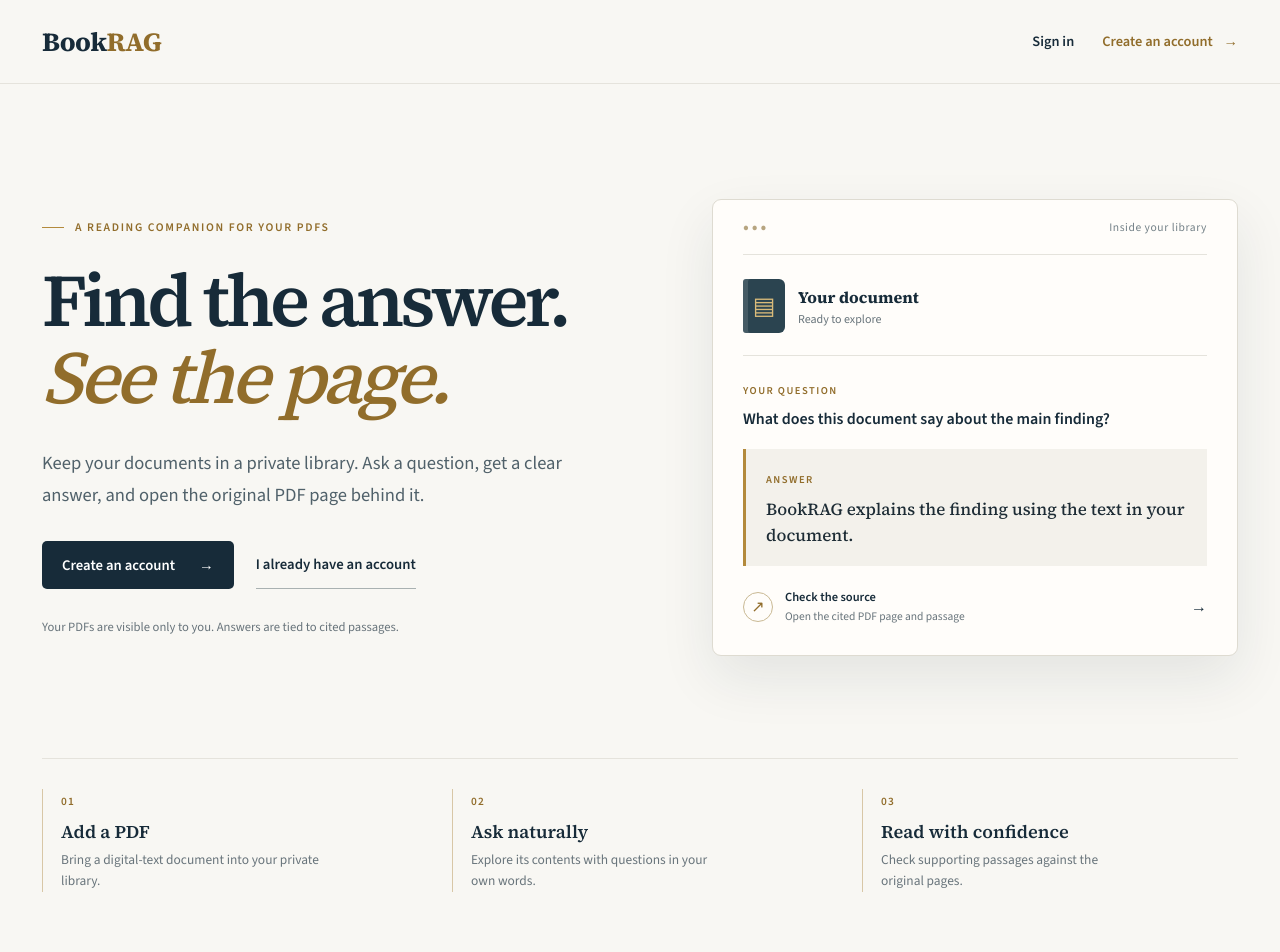
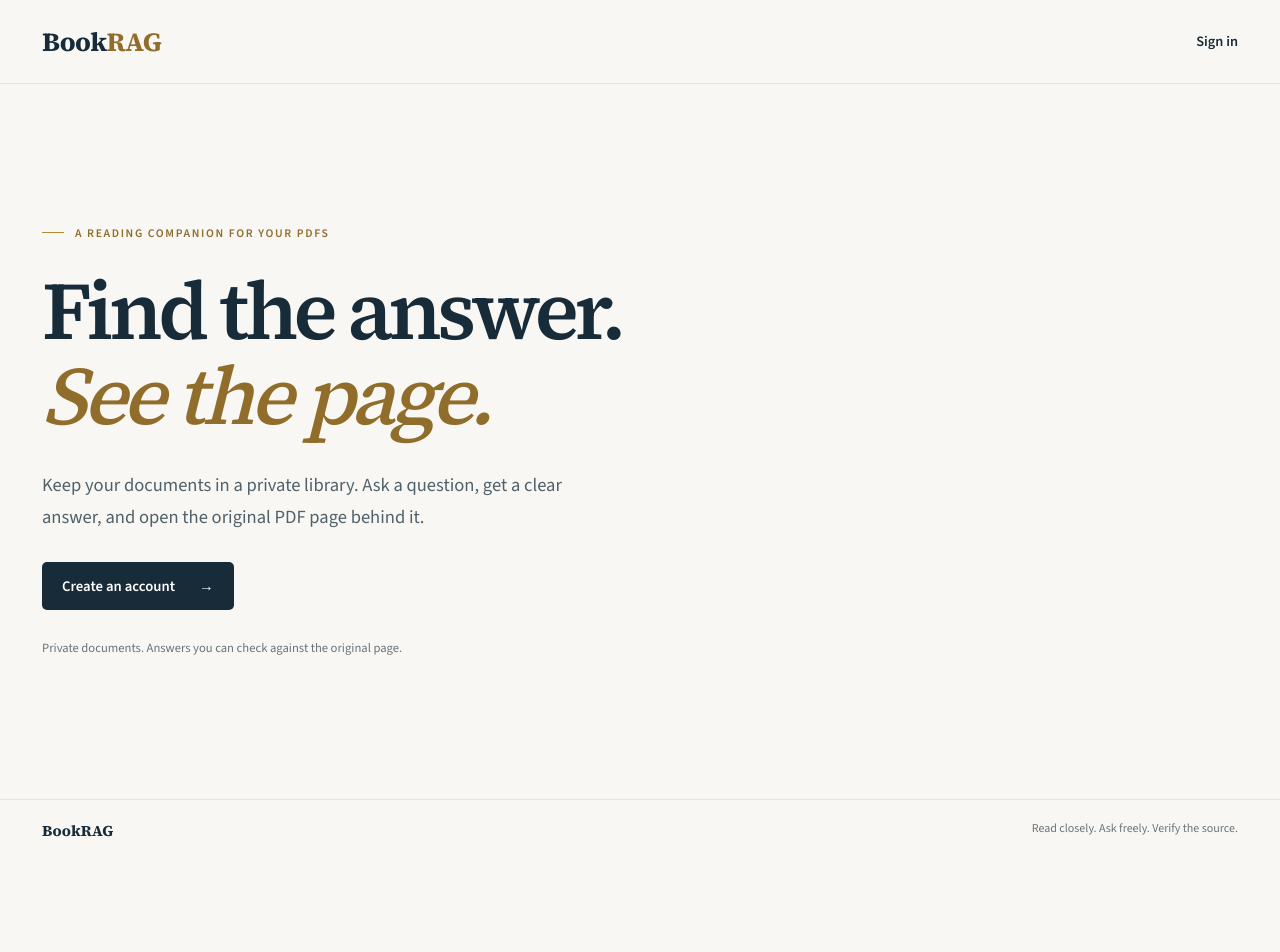
Before and after one commit to manumathewjiss/BookRAG, a Next.js app in the folder cloud_frontend/: page / in a window 1280 px wide. Shown: the top 952 px of the page. After the commit the page ends 866 px from the top, so only its background shows below. Built offline with nearby package versions, Linux system fonts and the light colour scheme; no server answers.

Commit message:
Simplify BookRAG landing page

```diff
--- a/cloud_frontend/src/app/globals.css
+++ b/cloud_frontend/src/app/globals.css
@@ -467,34 +467,19 @@ button:focus-visible,a:focus-visible,input:focus-visible,textarea:focus-visible
 .landing-header nav { display:flex; align-items:center; gap:28px; }
 .landing-header nav a { text-decoration:none; font-size:.9rem; font-weight:600; }
 .landing-signin { color:var(--navy); }
-.landing-header-cta { color:var(--brass-deep); }
-.landing-header-cta span { margin-left:8px; }
 .landing-main { flex:1; padding:0 42px; }
-.landing-hero { display:grid; grid-template-columns:minmax(0,1.06fr) minmax(360px,.94fr); align-items:center; gap:clamp(40px,6vw,100px); padding:clamp(64px,9vw,126px) 0 clamp(68px,8vw,110px); }
+.landing-hero { display:flex; align-items:center; min-height:calc(100vh - 154px); padding:clamp(70px,11vw,150px) 0; }
+.landing-copy { max-width:800px; }
 .landing-kicker { display:flex; align-items:center; gap:11px; margin:0 0 27px; color:var(--brass-deep); font-size:.73rem; font-weight:700; letter-spacing:.14em; text-transform:uppercase; }
 .landing-kicker span { display:inline-block; width:22px; height:1px; background:var(--brass); }
-.landing-copy h1 { margin:0; max-width:740px; color:var(--navy); font-size:clamp(3.4rem,5.8vw,6.25rem); line-height:1.04; font-weight:600; letter-spacing:-.055em; }
+.landing-copy h1 { margin:0; max-width:800px; color:var(--navy); font-size:clamp(3.4rem,6.4vw,6.5rem); line-height:1.04; font-weight:600; letter-spacing:-.055em; }
 .landing-copy h1 em { font-weight:500; color:var(--brass-deep); }
 .landing-intro { max-width:570px; margin:31px 0 30px; color:#50616a; font-size:clamp(1.03rem,1.45vw,1.22rem); line-height:1.7; }
 .landing-actions { display:flex; align-items:center; flex-wrap:wrap; gap:22px; }
 .landing-actions a { min-height:48px; display:inline-flex; align-items:center; text-decoration:none; font-size:.92rem; font-weight:650; }
 .landing-primary { gap:24px; padding:0 20px; color:white; background:var(--navy); border-radius:5px; }
 .landing-primary:hover { background:#294553; }
-.landing-secondary { color:var(--navy); border-bottom:1px solid #a9b1b1; }
 .landing-assurance { max-width:510px; margin:28px 0 0; color:var(--muted); font-size:.79rem; line-height:1.55; }
-.landing-preview { padding:0 30px 31px; background:#fffdfa; border:1px solid #dedbd1; border-radius:9px; box-shadow:0 22px 55px rgba(23,43,57,.09); }
-.preview-topline { display:flex; align-items:center; justify-content:space-between; min-height:55px; border-bottom:1px solid var(--line); color:#738087; font-size:.72rem; letter-spacing:.05em; }
-.preview-dots { color:#b7a580; letter-spacing:.15em; font-size:1.2rem; line-height:0; }
-.preview-book { display:flex; align-items:center; gap:13px; padding:24px 0 22px; border-bottom:1px solid var(--line); }
-.preview-book-icon { display:grid; place-items:center; width:42px; height:54px; border-radius:3px 6px 6px 3px; background:#2b4450; box-shadow:inset 5px 0 rgba(255,255,255,.12); color:#d9bb7a; font-size:1.5rem; }
-.preview-book strong,.preview-book small,.preview-citation strong,.preview-citation small { display:block; }
-.preview-book strong { color:var(--navy); font-family:var(--serif); font-size:1rem; }.preview-book small { margin-top:3px; color:var(--muted); font-size:.75rem; }
-.preview-question { padding:22px 0 18px; }.preview-question small,.preview-answer small { color:var(--brass-deep); font-size:.66rem; font-weight:700; letter-spacing:.14em; }
-.preview-question p { margin:8px 0 0; color:var(--navy); font-weight:600; line-height:1.5; }
-.preview-answer { padding:18px 20px; background:#f3f1eb; border-left:3px solid var(--brass); }.preview-answer p { margin:9px 0 0; color:var(--ink); font-family:var(--serif); font-size:1.06rem; line-height:1.5; }
-.preview-citation { display:flex; align-items:center; gap:12px; padding-top:23px; color:var(--navy); }.preview-citation-mark { display:grid; place-items:center; flex:0 0 30px; height:30px; border:1px solid #c9b994; border-radius:50%; color:var(--brass-deep); }.preview-citation span:nth-child(2) { flex:1; }.preview-citation strong { font-size:.78rem; }.preview-citation small { color:var(--muted); font-size:.72rem; margin-top:3px; }
-.landing-steps { display:grid; grid-template-columns:repeat(3,1fr); gap:34px; padding:30px 0 62px; border-top:1px solid var(--line); }
-.landing-steps>div { padding-left:18px; border-left:1px solid #d8c7a6; }.landing-steps span { color:var(--brass-deep); font-size:.71rem; font-weight:700; letter-spacing:.1em; }.landing-steps h2 { margin:9px 0 6px; font-size:1.13rem; }.landing-steps p { margin:0; max-width:260px; color:var(--muted); font-size:.84rem; line-height:1.55; }
 .landing-footer { display:flex; justify-content:space-between; gap:18px; padding:20px 42px 25px; border-top:1px solid var(--line); color:var(--muted); font-size:.75rem; }.landing-footer span:first-child { color:var(--navy); font-family:var(--serif); font-size:.95rem; font-weight:700; }
-@media(max-width:900px) { .landing-hero { grid-template-columns:1fr; gap:50px; padding:70px 0; }.landing-preview { max-width:560px; }.landing-copy h1 { font-size:clamp(3.3rem,9vw,5.5rem); } }
-@media(max-width:600px) { .landing-header { min-height:70px; padding:0 20px; }.landing-brand { font-size:1.4rem; }.landing-header nav { gap:14px; }.landing-header-cta { display:none; }.landing-main { padding:0 20px; }.landing-hero { padding:62px 0 55px; gap:42px; }.landing-copy h1 { font-size:clamp(3.25rem,12vw,4.4rem); }.landing-intro { margin:24px 0; }.landing-actions { gap:15px; }.landing-preview { padding:0 20px 24px; }.landing-steps { grid-template-columns:1fr; gap:26px; padding:32px 0 50px; }.landing-footer { padding:20px; flex-direction:column; gap:4px; } }
+@media(max-width:900px) { .landing-copy h1 { font-size:clamp(3.3rem,9vw,5.5rem); } }
+@media(max-width:600px) { .landing-header { min-height:70px; padding:0 20px; }.landing-brand { font-size:1.4rem; }.landing-main { padding:0 20px; }.landing-hero { min-height:calc(100vh - 135px); padding:62px 0 55px; }.landing-copy h1 { font-size:clamp(3.25rem,12vw,4.4rem); }.landing-intro { margin:24px 0; }.landing-footer { padding:20px; flex-direction:column; gap:4px; } }
--- a/cloud_frontend/src/app/page.tsx
+++ b/cloud_frontend/src/app/page.tsx
@@ -7,7 +7,6 @@ export default function HomePage() {
         <Link className="landing-brand" href="/" aria-label="BookRAG home">Book<span>RAG</span></Link>
         <nav aria-label="Account">
           <Link className="landing-signin" href="/login">Sign in</Link>
-          <Link className="landing-header-cta" href="/signup">Create an account <span aria-hidden="true">→</span></Link>
         </nav>
       </header>
 
@@ -22,24 +21,9 @@ export default function HomePage() {
             </p>
             <div className="landing-actions">
               <Link className="landing-primary" href="/signup">Create an account <span aria-hidden="true">→</span></Link>
-              <Link className="landing-secondary" href="/login">I already have an account</Link>
             </div>
-            <p className="landing-assurance">Your PDFs are visible only to you. Answers are tied to cited passages.</p>
+            <p className="landing-assurance">Private documents. Answers you can check against the original page.</p>
           </div>
-
-          <div className="landing-preview" aria-label="Example of a cited answer in BookRAG">
-            <div className="preview-topline"><span className="preview-dots" aria-hidden="true">•••</span><span>Inside your library</span></div>
-            <div className="preview-book"><span className="preview-book-icon" aria-hidden="true">▤</span><span><strong>Your document</strong><small>Ready to explore</small></span></div>
-            <div className="preview-question"><small>YOUR QUESTION</small><p>What does this document say about the main finding?</p></div>
-            <div className="preview-answer"><small>ANSWER</small><p>BookRAG explains the finding using the text in your document.</p></div>
-            <div className="preview-citation"><span className="preview-citation-mark" aria-hidden="true">↗</span><span><strong>Check the source</strong><small>Open the cited PDF page and passage</small></span><span aria-hidden="true">→</span></div>
-          </div>
-        </section>
-
-        <section className="landing-steps" aria-label="How BookRAG works">
-          <div><span>01</span><h2>Add a PDF</h2><p>Bring a digital-text document into your private library.</p></div>
-          <div><span>02</span><h2>Ask naturally</h2><p>Explore its contents with questions in your own words.</p></div>
-          <div><span>03</span><h2>Read with confidence</h2><p>Check supporting passages against the original pages.</p></div>
         </section>
       </main>
 
```
